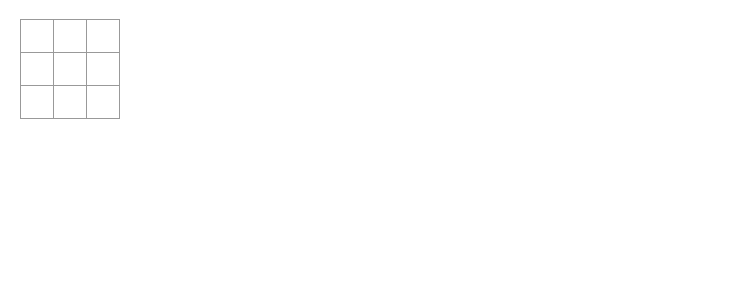
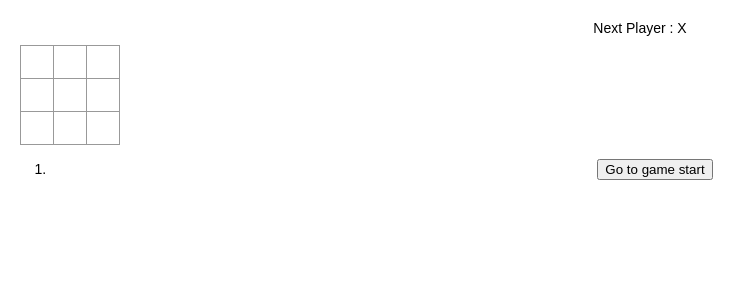
Before and after one commit to simminseon/study_react, a React (Create React App) app: page / in a window 1280 px wide. Shown: the top 300 px of the page, without its empty margins (0-756 px from the left). Built offline with nearby package versions, Linux system fonts and the light colour scheme.

Commit message:
update : 틱택토 컴포넌트 형태 구현(player, 히스토리 추가)

```diff
--- a/src/tictactoe/BoardHistory.jsx
+++ b/src/tictactoe/BoardHistory.jsx
@@ -1,7 +1,19 @@
 import React from 'react';
 
-function BoardHistory() {
-    return <h1>h2</h1>
+function BoardHistory({boardHistory, onClick}) {
+    const boardList = boardHistory.map((board, index) => {
+        const handleHistory = () => {
+            onClick(index);
+        };
+
+        const buttonText = index ? `back to history => ${index}` : `Go to game start`;
+        return (
+            <li key={index}>
+                <button onClick={handleHistory}>{buttonText}</button>
+            </li>
+        );
+    })
+   return <ol>{boardList}</ol>;
 }
 
 export default BoardHistory;
--- a/src/tictactoe/Player.jsx
+++ b/src/tictactoe/Player.jsx
@@ -1,7 +1,14 @@
 import React from 'react';
 
-function Player() {
-    return <h1>h2</h1>
+function Player({player, isWin}) {
+    // 현재 플레이어를 기준으로 나타내서 승자일때는 표시 플레이어를 뒤바꾼다
+    const playerChecker = isWin ? 2 : 1;
+    // 위에서 설정한 체커를 기준으로 플레이어 표시
+    const playerText = playerChecker === player ? "X" : "O"
+    // 승자가 있을경우 텍스트 표시가 변경된다
+    const description = isWin ? "Winner" : "Next Player";
+    const displayText = `${description} : ${playerText}`
+    return <div class="status">{displayText}</div>
 }
 
 export default Player;
--- a/src/tictactoe/Tictactoe.jsx
+++ b/src/tictactoe/Tictactoe.jsx
@@ -1,7 +1,7 @@
 import React from 'react';
 import SquareBoard from './SquareBoard';
-// import Player from './Player';
-// import BoardHistory from './BoardHistory';
+import Player from './Player';
+import BoardHistory from './BoardHistory';
 import './Tictactoe.css'
 
 const initSquareList = [0, 0, 0, 0, 0, 0, 0, 0, 0];
@@ -11,29 +11,43 @@ function Tictactoe() {
     const [count, setCount] = React.useState(0);
     // 현재 게임 보드 현황을 나타낸다. 1은 X, 2는 O, 0은 아직 두지 않은걸 의미한다.
     const [selectedBoard, setSelectedBoard] = React.useState(initSquareList);
-    const wohIsWinner = checkWinner(selectedBoard);
+    // 게임 기록을 나타낸다. 게임 보드 현황이 순서대로 통으로 기록되며, 초기값은 0으로 채워진 배열 1개다
+    const [boardHistory, setBoardHistory] = React.useState([initSquareList]);
+    // 승자가 있는지 체크한다. 0은 없음, 1은 X, 2는 O의 승리를 의미
+    const whoIsWinner = checkWinner(selectedBoard);
+    // 현재 두어야 할 플레이어를 나타낸다. 게임 카운트를 2로 나눈 나머지에 1을 더한다.
+    const player = (count % 2) + 1;
+    // 현재 게임이 진행중인지 승자가 나왔는지 bool값으로 전환
+    const isWin = whoIsWinner > 0;
+
 
     const handleSelectedBoard = (selectedIndex) => {
-        if(wohIsWinner === 0) {
-            setSelectedBoard((stateData) =>
-                stateData.map((data, index) => {
-                    if (index === selectedIndex) {
-                        return (count % 2) + 1;
-                    } else {
-                        return data;
-                    }
-                })
-            );
+        if(whoIsWinner === 0) {
+            const selectedBoardData = selectedBoard.map((data, index) => {
+                if (index === selectedIndex) {
+                    return player;
+                } else {
+                    return data;
+                }
+            });
+            setSelectedBoard(selectedBoardData);
+            setCount((count) => count + 1);
+            const selectedHistoryData = boardHistory.filter((data, index) => index <= count);
+            setBoardHistory([...selectedHistoryData, selectedBoardData]);
         }
-        setCount((count) => count + 1);
+    };
 
-    };
+    const handleMoveHistory = (historyIndex) => {
+        const selectedHistoryData = boardHistory.find((history, index) => index === historyIndex);
+        setSelectedBoard(selectedHistoryData);
+        setCount(historyIndex);
+    }
 
     return (
         <>
-        {/* <Player /> */}
+        <Player player={player} isWin={isWin} />
         <SquareBoard selectedBoard={selectedBoard} onClick={handleSelectedBoard} />
-        {/* <BoardHistory /> */}
+        <BoardHistory boardHistory={boardHistory} onClick={handleMoveHistory} />
         </>
     )
 }
```
